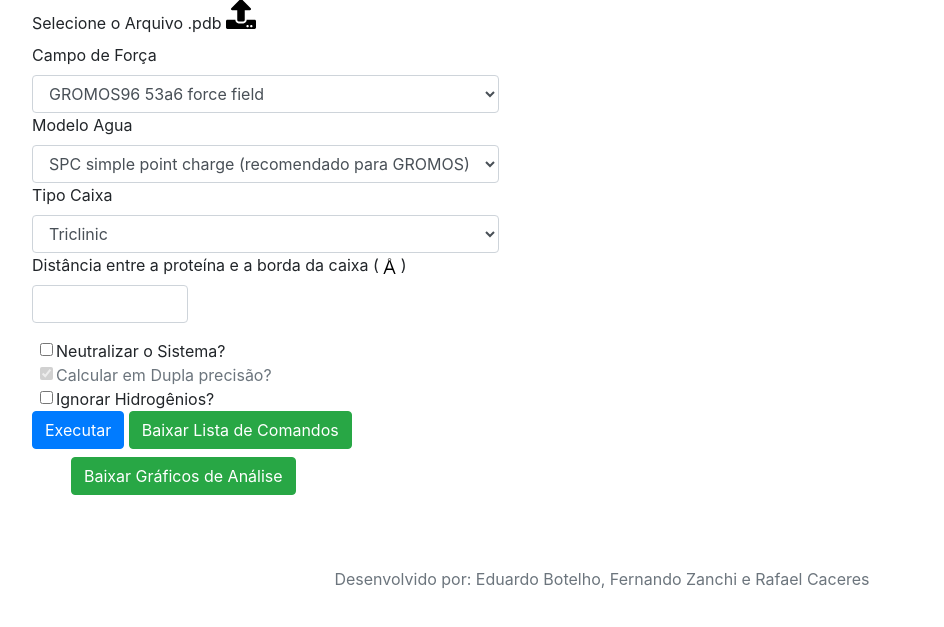
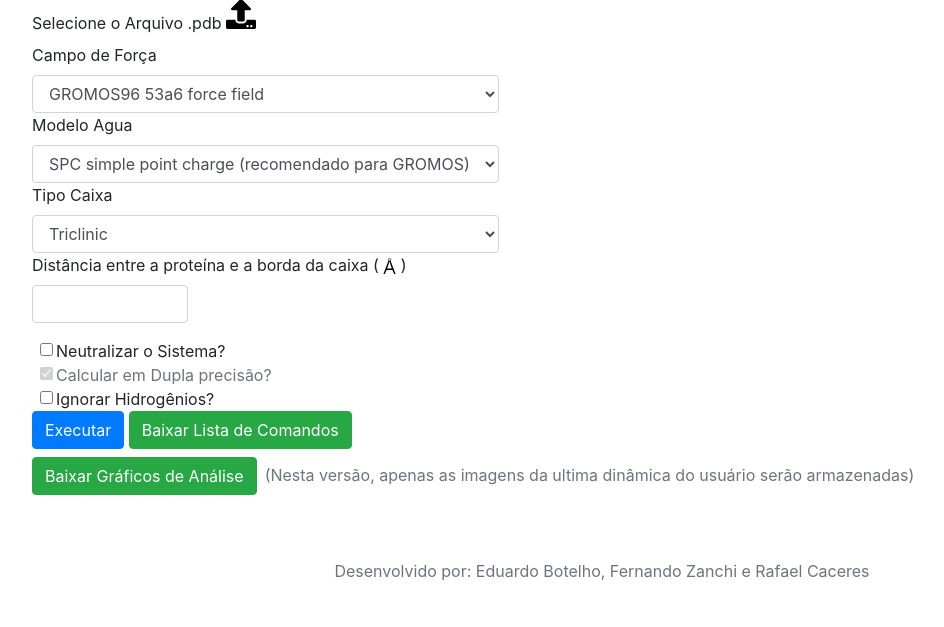
Before and after one commit to botelhoeduardo/visualdynamics, a Flask app: page / in a window 1280 px wide. Shown: the part 151-778 px from the top of the page, without its empty margins (38-982 px from the left). Run offline with Flask 2, Linux system fonts and the light colour scheme; the visitor is signed in with stand-in values (Sample User, id 1); some libraries are stand-ins or nearby versions.

Commit message:
align graphics button and adding label to it

```diff
--- a/app/templates/index.html
+++ b/app/templates/index.html
@@ -75,8 +75,11 @@
         <input type="submit" class="btn btn-success" value="Baixar Lista de Comandos" name="download">
     </form>
 </div>
-<form action="/imgfiles" method="GET">
-    <input type="submit" class="m-2 ml-4 btn btn-success" value="Baixar Gráficos de Análise" name="graphics">
+<form action="/imgfiles" method="GET" class="row">
+    <input type="submit" class="mt-2 btn btn-success" value="Baixar Gráficos de Análise" name="graphics">
+    <label for="graphics" class="mt-auto ml-2 text-secondary">
+        (Nesta versão, apenas as imagens da ultima dinâmica do usuário serão armazenadas)
+    </label>
 </form>
 </div>
 
```
